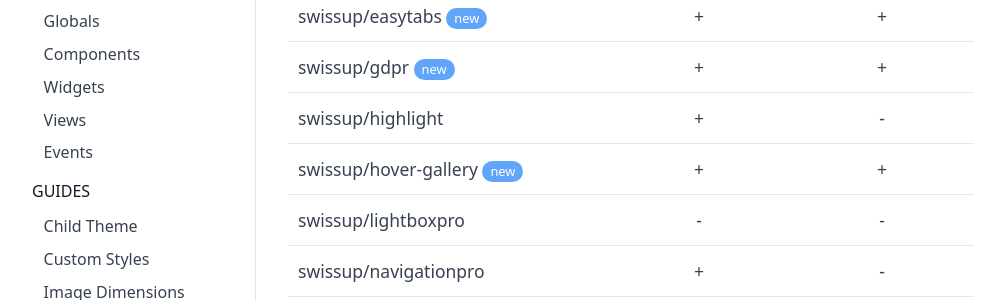
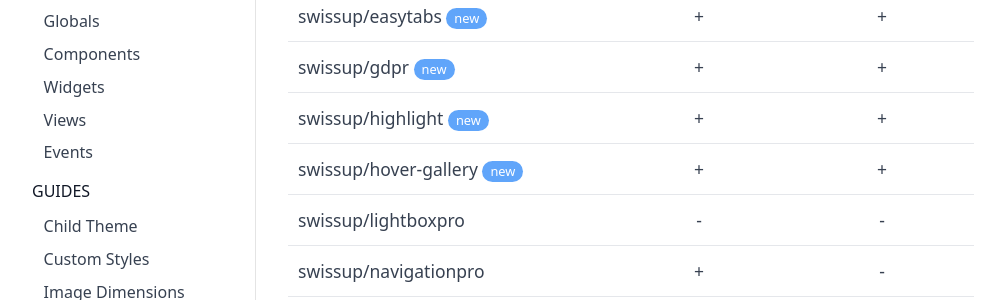
Before and after one commit to breezefront/breezefront.com, a Jekyll site: the page built from collections/_misc/compatible-modules.md, in a window 1280 px wide and 1306 px high. Shown: the part 530-830 px from the top of the window, without its empty margins (0-1006 px from the left). Built offline with Jekyll 4.4.1, drawn with Linux system fonts in a browser that asks for light colours.

Commit message:
Update compatible modules

```diff
--- a/collections/_misc/compatible-modules.md
+++ b/collections/_misc/compatible-modules.md
@@ -18,7 +18,7 @@ swissup/easybanner *new*{:.badge.blue} | +      | +
 swissup/easy-slide *new*{:.badge.blue} | +      | +
 swissup/easytabs *new*{:.badge.blue} | +        | +
 swissup/gdpr *new*{:.badge.blue} | +            | +
-swissup/highlight             | +               | -
+swissup/highlight *new*{:.badge.blue} | +       | +
 swissup/hover-gallery *new*{:.badge.blue} | +   | +
 swissup/lightboxpro           | -               | -
 swissup/navigationpro         | +               | -
```
